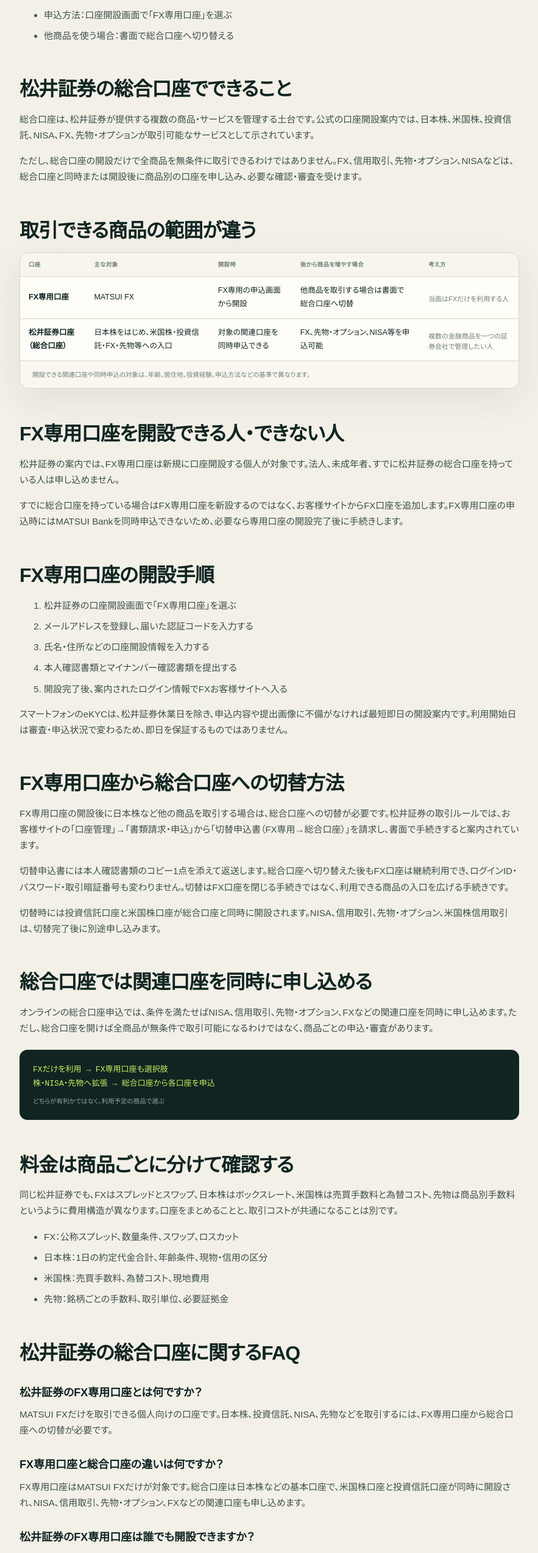
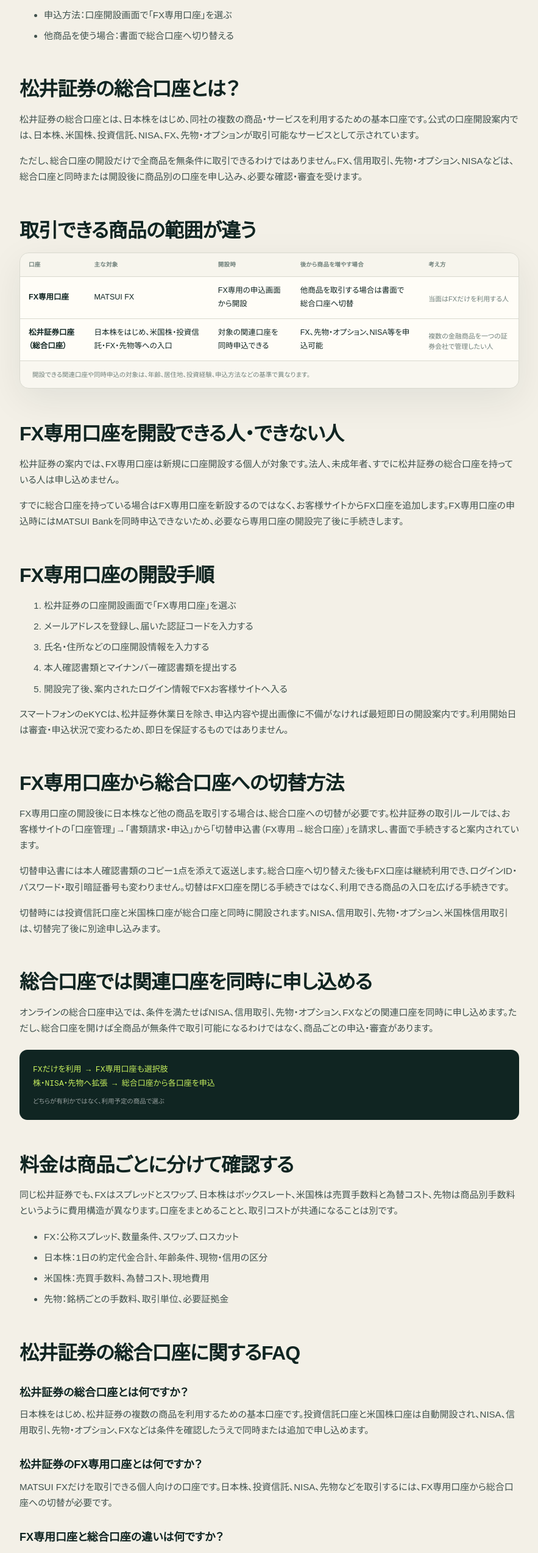
Before and after one commit to mrok18/hanbaijo, a Next.js app: page /articles/matsui-account-types in a window 1280 px wide. Shown: the part 785-3331 px from the top of the page at 61% size, without its empty margins (198-1081 px from the left). Built offline with nearby package versions, Linux system fonts and the light colour scheme.

Commit message:
seo: clarify Matsui general account intent

```diff
--- a/app/articles/matsui-account-types/page.tsx
+++ b/app/articles/matsui-account-types/page.tsx
@@ -27,6 +27,10 @@ const ACCOUNT_TYPES = [
 ] as const;
 
 const FAQS = [
+  {
+    question: '松井証券の総合口座とは何ですか？',
+    answer: '日本株をはじめ、松井証券の複数の商品を利用するための基本口座です。投資信託口座と米国株口座は自動開設され、NISA、信用取引、先物・オプション、FXなどは条件を確認したうえで同時または追加で申し込めます。',
+  },
   {
     question: '松井証券のFX専用口座とは何ですか？',
     answer: 'MATSUI FXだけを取引できる個人向けの口座です。日本株、投資信託、NISA、先物などを取引するには、FX専用口座から総合口座への切替が必要です。',
@@ -85,8 +89,8 @@ export default function Page() {
         <li>他商品を使う場合：書面で総合口座へ切り替える</li>
       </ul>
 
-      <h2>松井証券の総合口座でできること</h2>
-      <p>総合口座は、松井証券が提供する複数の商品・サービスを管理する土台です。公式の口座開設案内では、日本株、米国株、投資信託、NISA、FX、先物・オプションが取引可能なサービスとして示されています。</p>
+      <h2>松井証券の総合口座とは？</h2>
+      <p>松井証券の総合口座とは、日本株をはじめ、同社の複数の商品・サービスを利用するための基本口座です。公式の口座開設案内では、日本株、米国株、投資信託、NISA、FX、先物・オプションが取引可能なサービスとして示されています。</p>
       <p>ただし、総合口座の開設だけで全商品を無条件に取引できるわけではありません。FX、信用取引、先物・オプション、NISAなどは、総合口座と同時または開設後に商品別の口座を申し込み、必要な確認・審査を受けます。</p>
 
       <h2>取引できる商品の範囲が違う</h2>
--- a/app/articles/posts.ts
+++ b/app/articles/posts.ts
@@ -219,7 +219,7 @@ export const POSTS = [
   { slug: 'matsui-fx-auto-trading-cost', category: 'FX・自動売買', title: 'MATSUI FX自動売買は100円から？必要資金を計算', desc: '複数注文の必要証拠金と評価損を分け、100円で始める場合にも必要な余裕資金を整理する。' },
   { slug: 'matsui-fx-one-currency', category: 'FX・松井証券', title: 'MATSUI FXは100円から？1通貨の必要証拠金と損益', desc: '100円の意味を、為替レート・取引数量・レバレッジコースに分けて具体的に計算する。' },
   { slug: 'matsui-fx-one-currency-order', category: 'FX・松井証券', title: '松井証券FXの1通貨注文方法｜0.0001入力と数量表示の注意点', desc: '1万通貨単位で表示される数量欄の換算、PC・スマホの入力手順、証拠金・スプレッド・損益の確認を整理する。' },
-  { slug: 'matsui-account-types', category: '証券・FX', title: '松井証券のFX専用口座とは？総合口座との違い', desc: 'FX専用口座でできること、開設できる人、申込手順、総合口座へ切り替える方法を整理する。' },
+  { slug: 'matsui-account-types', category: '証券・FX', title: '松井証券のFX専用口座とは？総合口座との違い', desc: '松井証券の総合口座とは何か、FX専用口座との違い、開設できる人、申込手順、切替方法を整理する。' },
   { slug: 'fx-zero-spread-total-cost', category: 'FX', title: 'FXの0.0銭は本当に無料？別手数料まで総額で確認', desc: 'ゼロスプレッドと取引コスト0円を区別し、数量連動手数料や約定差を含めて判断する。' },
   { slug: 'fx-swap-three-days', category: 'FX', title: 'FXのスワップが3日分・4日分付くのはなぜ？', desc: 'ロールオーバーと受渡日の関係、土日・祝日をまたぐ変則付与の確認方法を整理する。' },
   { slug: 'fx-margin-ratio-vs-usage', category: 'FX', title: '証拠金維持率と使用率の違い｜100%の意味は逆', desc: '維持率と使用率の計算方向を分け、ロスカットまでの余力を読み違えない方法。' },
```
